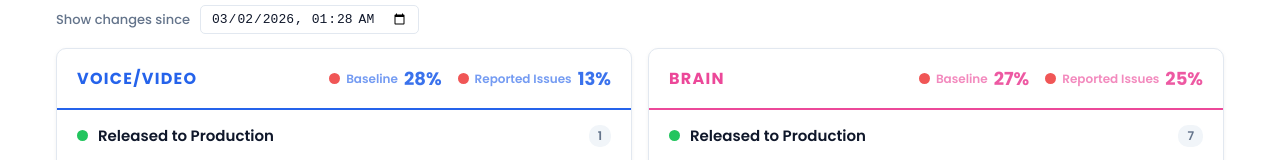
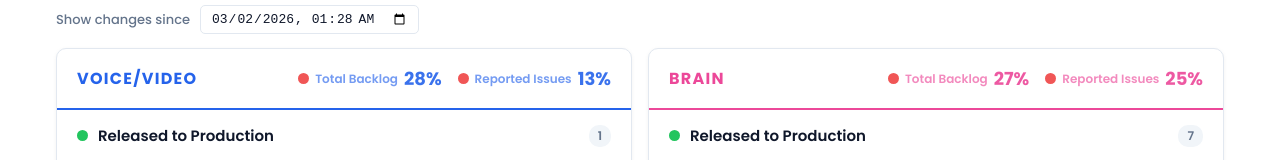
Before and after one commit to kerrilinnea3/multimodal-ga-burndown, a website: page dashboard.html in a window 1280 px wide. Shown: the part 189-349 px from the top of the page. Drawn offline with Linux system fonts and the light colour scheme.

Commit message:
Update dashboard

```diff
--- a/dashboard.html
+++ b/dashboard.html
@@ -1161,7 +1161,7 @@
         heading.innerHTML =
           `<span>${CAT_NAMES[cat]}</span>` +
           `<span class="cat-status-health">` +
-            `<span class="cat-status-health-item"><span class="status-dot ${healthDot(basePct)}"></span><span class="cat-status-health-label">Baseline</span> ${basePct}%</span>` +
+            `<span class="cat-status-health-item"><span class="status-dot ${healthDot(basePct)}"></span><span class="cat-status-health-label">Total Backlog</span> ${basePct}%</span>` +
             `<span class="cat-status-health-item"><span class="status-dot ${healthDot(implPct)}"></span><span class="cat-status-health-label">Reported Issues</span> ${implPct}%</span>` +
           `</span>`;
         section.appendChild(heading);
```
